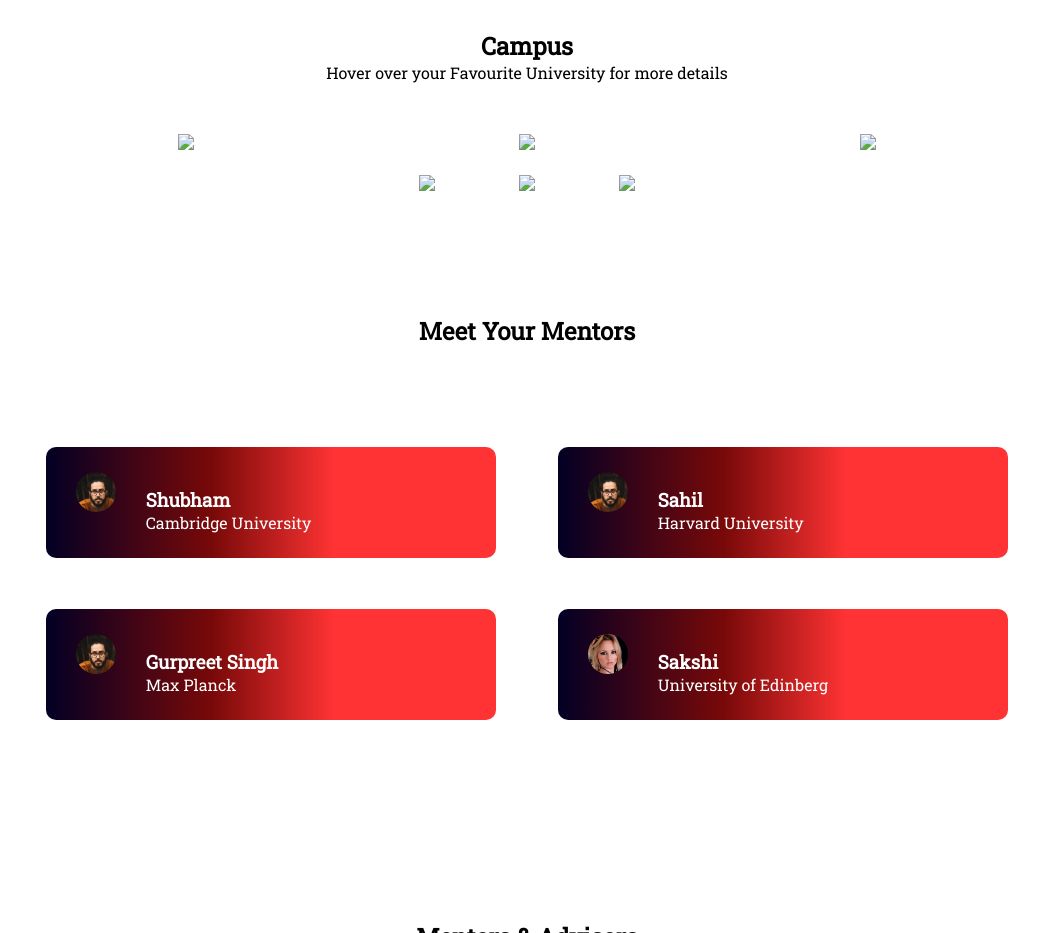
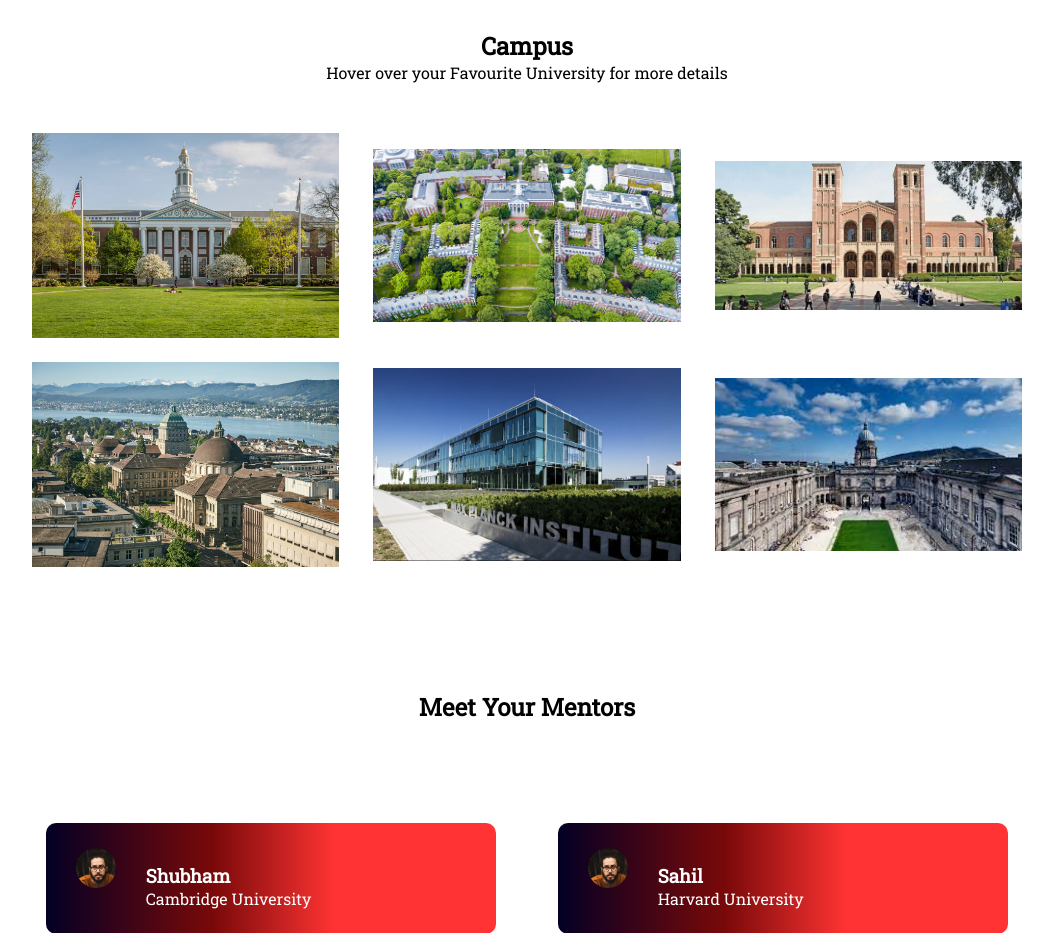
Before and after one commit to Simarpreetsingh21/team_app, a plain HTML site: page index.html in a window 1280 px wide. Shown: the part 820-1753 px from the top of the page, without its empty margins (113-1166 px from the left). Drawn offline with Linux system fonts and the light colour scheme; the site is published under a folder, as on GitHub Pages, so addresses that start at the root find nothing.

Commit message:
Update index.html

```diff
--- a/index.html
+++ b/index.html
@@ -50,19 +50,19 @@
 
         <div class="row">
             <div class="col-3">
-                <img src="/images/1.jpg" >
+                <img src="images/1.jpg" >
             <div class="content">
                 <h3>Cambridge University</h3>
             </div>
         </div>
         <div class="col-3">
-            <img src="/images/2.jpg" >
+            <img src="images/2.jpg" >
             <div class="content">
                 <h3>Harvard University</h3>
             </div>
         </div>
         <div class="col-3">
-            <img src="/images/3.webp" >
+            <img src="images/3.webp" >
             <div class="content">
                 <h3>University of California</h3>
             </div>
@@ -70,19 +70,19 @@
 
         <div class="row">
             <div class="col-3">
-            <img src="/images/4.jpg" >
+            <img src="images/4.jpg" >
             <div class="content">
                 <h3>Eth Zurich</h3>
             </div>
         </div>
         <div class="col-3">
-            <img src="/images/5.png" >
+            <img src="images/5.png" >
             <div class="content">
                 <h3>Max Planck</h3>
             </div>
         </div>
         <div class="col-3">
-            <img src="/images/6.jpg" >
+            <img src="images/6.jpg" >
             <div class="content">
                 <h3>University of Edinberg</h3>
             </div>
```
